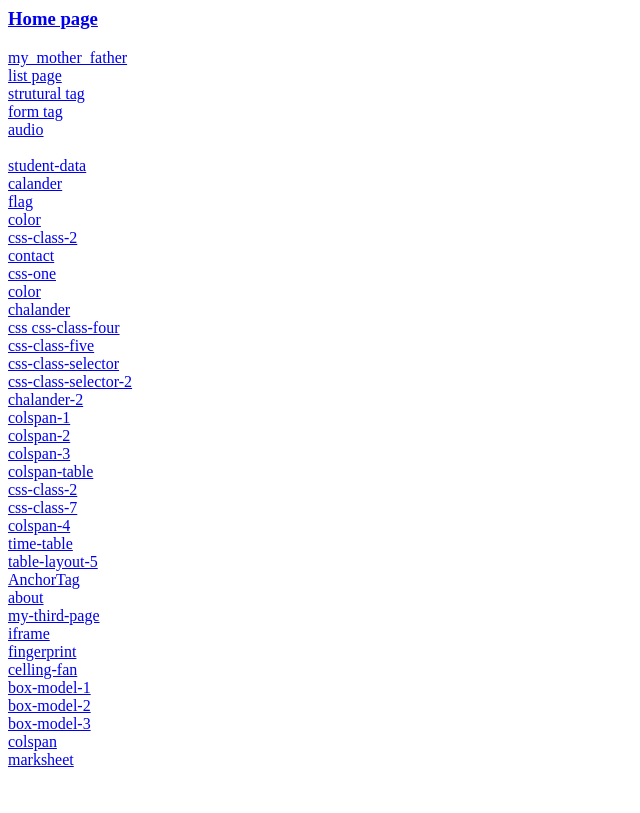
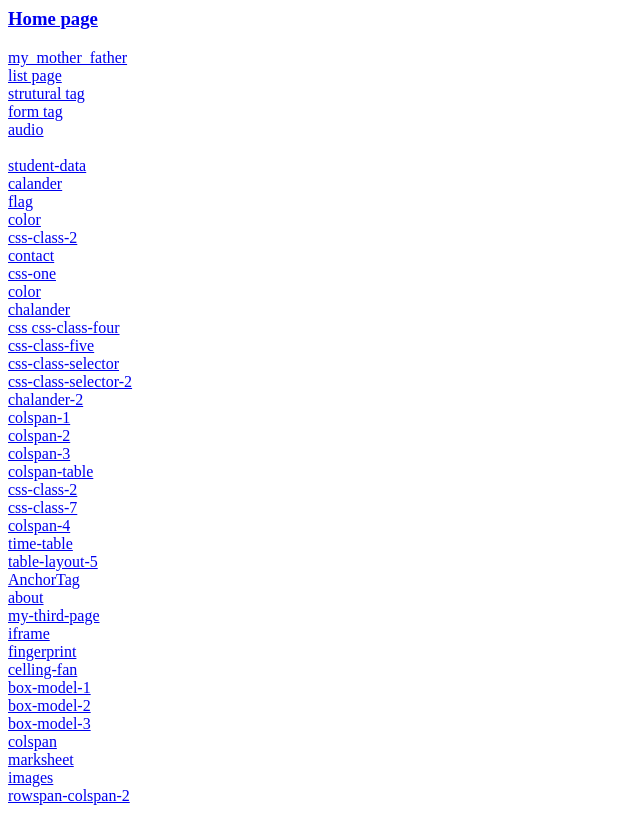
Before and after one commit to VivaanDeveloper/HTML, a plain HTML site: page index.html in a window 1280 px wide. Shown: the whole page, without its empty margins (0-640 px from the left). Drawn offline with Linux system fonts and the light colour scheme.

Commit message:
Update index.html

```diff
--- a/index.html
+++ b/index.html
@@ -93,5 +93,9 @@
   <a href="./table-tag/colspan.html">colspan</a>
         <br>
 <a href="./marksheet.html">marksheet</a>
+        <br>
+  <a href="./table-tag/images-in-html.html">images</a>
+  <br>
+  <a href="./table-tag/rowspan-colspan-2.html">rowspan-colspan-2</a>
     </body>
 </html>
```
